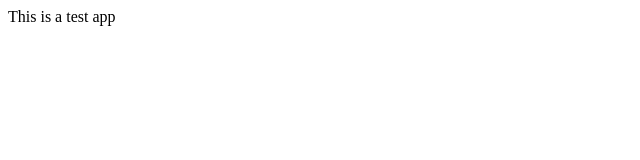
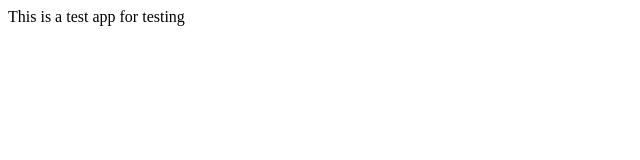
Before and after one commit to shishirams222/test_web_site, a plain HTML site: page index.html in a window 1280 px wide. Shown: the full height of the page, 0-640 px from the left. Drawn offline with Linux system fonts and the light colour scheme.

Commit message:
fixed a issues

```diff
--- a/index.html
+++ b/index.html
@@ -1,4 +1,4 @@
 <!DOCTYPE html>
 <html lang="en">
-  This is a test app
+  This is a test app for testing
 </html>
```
